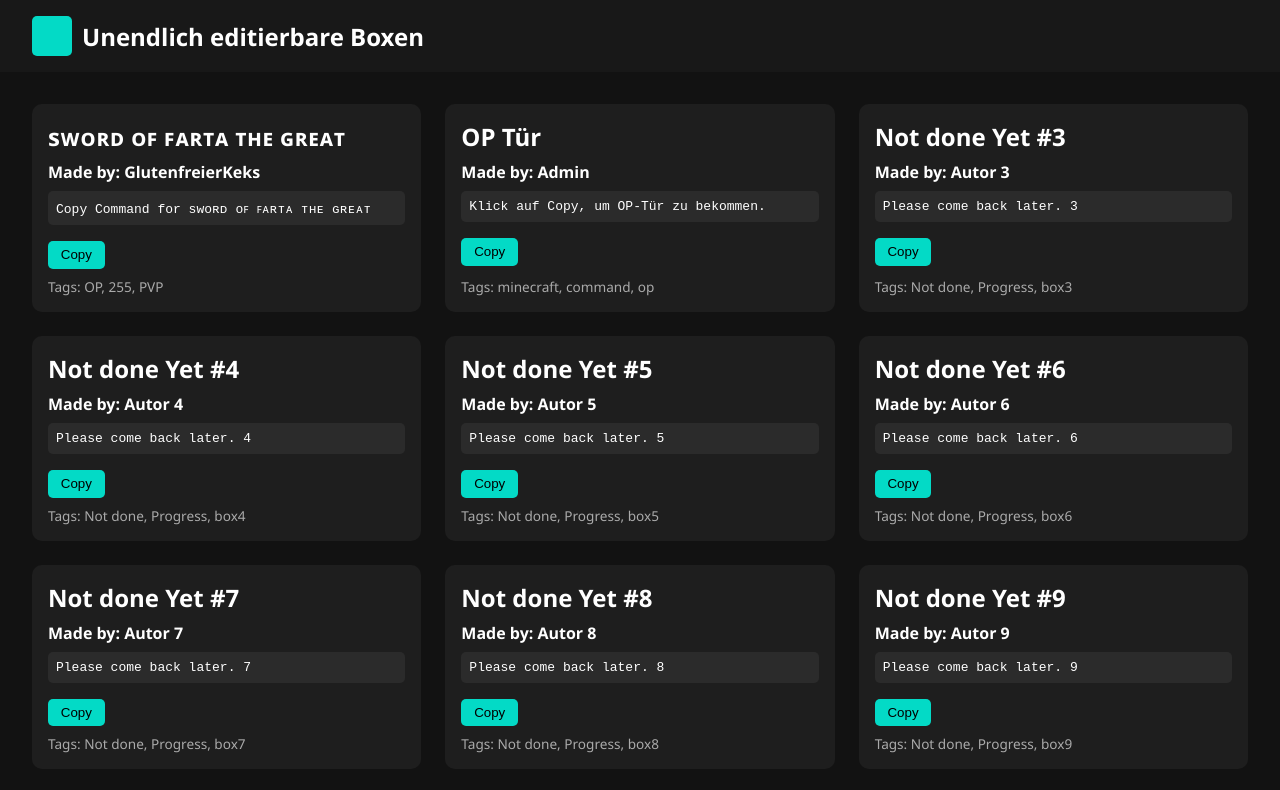
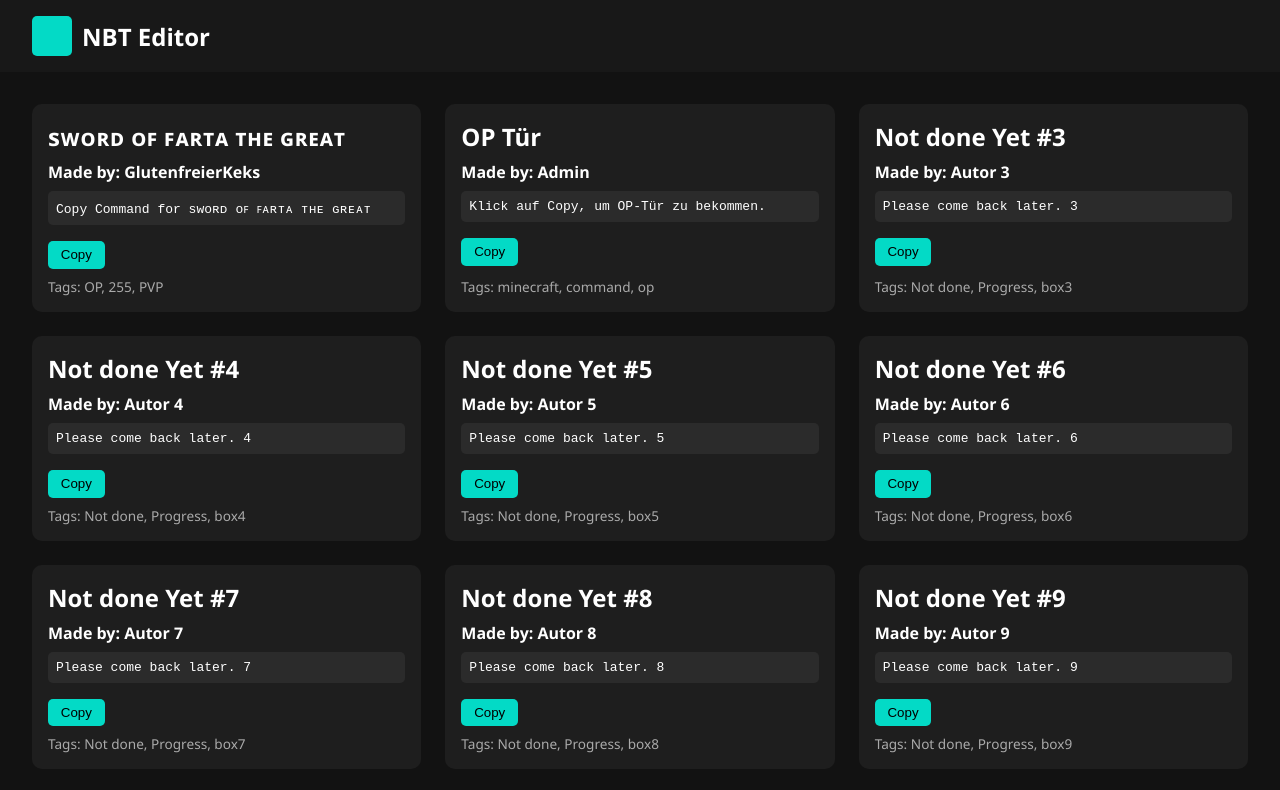
Before and after one commit to GlutenfreierKeks/NBTexplorer, a plain HTML site: page index.html in a window 1280 px wide. Shown: the top 790 px of the page. Drawn offline with Linux system fonts and the light colour scheme.

Commit message:
Update index.html

```diff
--- a/index.html
+++ b/index.html
@@ -3,7 +3,7 @@
 <head>
   <meta charset="UTF-8" />
   <meta name="viewport" content="width=device-width, initial-scale=1" />
-  <title>Unendlich + Editierbare Boxen</title>
+  <title>NBT Explorer</title>
   <style>
     :root {
       --bg-color: #121212;
@@ -105,7 +105,7 @@
 <body>
   <header>
     <div class="logo"></div>
-    <div class="site-title">Unendlich editierbare Boxen</div>
+    <div class="site-title">NBT Editor</div>
   </header>
 
   <main class="container" id="boxContainer"></main>
```
